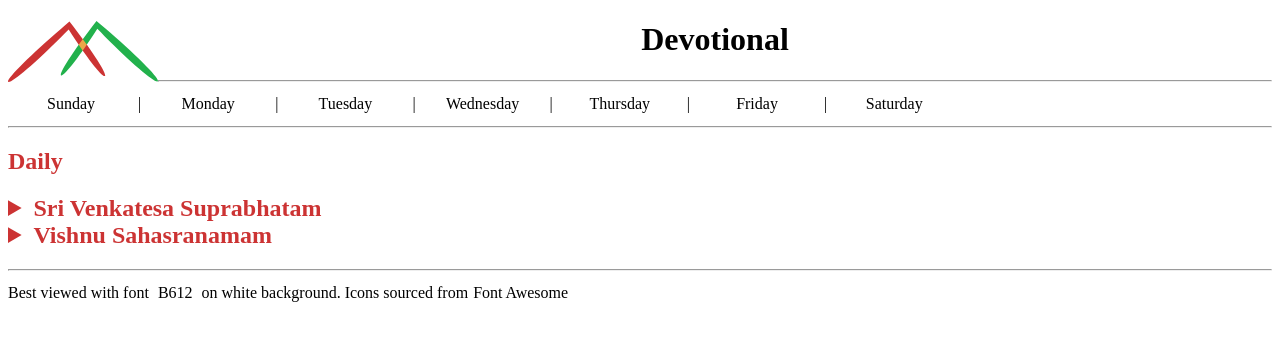
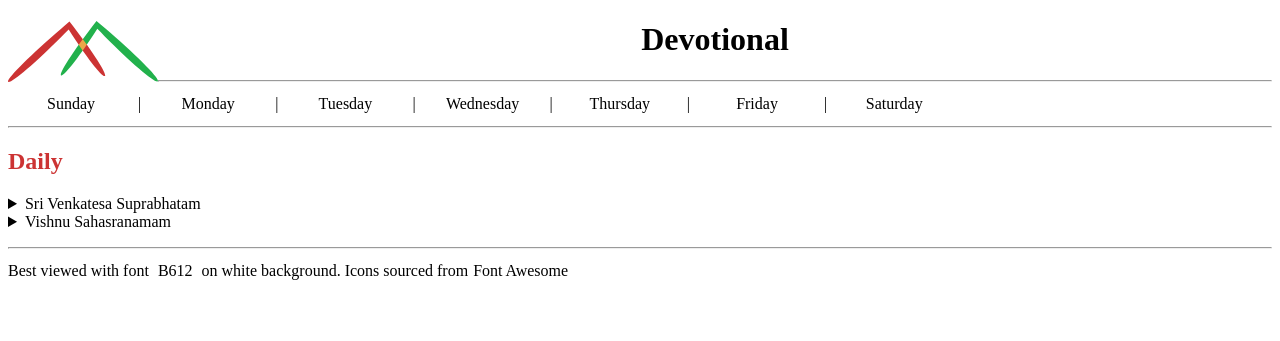
Before and after one commit to muralinarayanan/muralinarayanan.github.io, a Jekyll site: the page built from DevFriday.html, in a window 1280 px wide. Shown: the top 341 px of the page. Built offline with Jekyll 4.4.1, drawn with Linux system fonts in a browser that asks for light colours; some web fonts are replaced.

```diff
--- a/_layouts/Dev.html
+++ b/_layouts/Dev.html
@@ -36,7 +36,7 @@
 </header>
 
 <main>
-<h2> Daily <h2>
+<h2> Daily </h2>
   <details> <summary> Sri Venkatesa Suprabhatam </summary>
 	<h2>Sri Venkatesa Suprabhatam</h2>
 	<a href="media/venkateshasuprabhaatam.pdf">  Sri Venkatesa Suprabhatam in Tamil</a>
```
